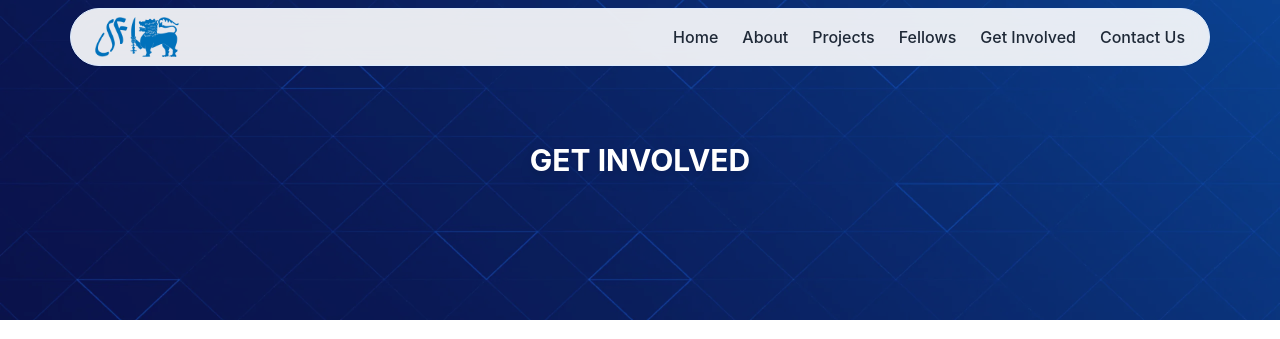
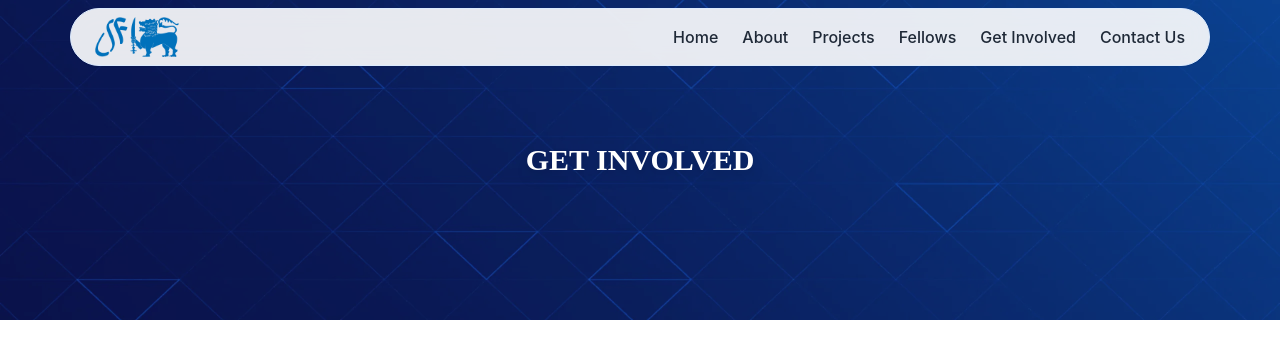
Before and after one commit to maneeshaxyz/lsflk, a Jekyll site: the page built from involved.md, in a window 1280 px wide and 900 px high. Shown: the top 339 px of the window. Built offline with Jekyll 4.4.1, drawn with Linux system fonts in a browser that asks for light colours; nearby versions of some CDN libraries.

Commit message:
all window size responsive issues fixed and modify contact us page

```diff
--- a/_includes/hero-involved.html
+++ b/_includes/hero-involved.html
@@ -6,7 +6,7 @@
     <img src="../images/about/blue_bg.webp" alt="Empowering Sri Lanka" class="w-full h-full object-cover">
     <div class="absolute inset-0 bg-blue-900/30"></div>
     <div class="absolute top-1/2 left-1/2 -translate-x-1/2 -translate-y-1/2 text-center">
-      <h1 class="text-2xl md:text-3xl font-bold text-white drop-shadow-lg">
+      <h1 class="text-2xl md:text-3xl font-bold text-white font-[Poppins] drop-shadow-lg">
         GET INVOLVED
       </h1>
     </div>
@@ -18,43 +18,40 @@
         <p class="text-base font-semibold text-blue-600 uppercase tracking-wider">Our Impact</p>
         <h2 class="mt-2 text-3xl font-bold text-gray-900 sm:text-4xl">What Our Volunteers Say</h2>
     </div>
+
     <div class="overflow-hidden mt-14 relative">
-  <div id="testimonialTrack" class="flex gap-10 transition-transform duration-500 ease-in-out">
+        <div id="testimonialTrack" class="flex gap-5 md:gap-10 transition-transform duration-500 ease-in-out">
 
-    <!-- Card 1 -->
-    <div class="flex-none w-1/2 max-w-1/2 bg-white p-10 pt-16 rounded-2xl text-left shadow-xl relative">
-      <span class="text-6xl text-gray-300 absolute top-2 left-6 leading-none">“</span>
-      <p class="text-lg text-gray-700 leading-relaxed pt-8">
+            <div class="flex-none w-full md:w-1/2 bg-white p-6 pt-12 md:p-10 md:pt-16 rounded-2xl text-left shadow-xl relative">
+                <span class="text-5xl text-gray-300 absolute top-1 left-4 md:text-6xl md:top-2 md:left-6 leading-none">“</span>
+                <p class="text-lg text-gray-700 leading-relaxed pt-6 md:pt-8">
                     Lorem ipsum dolor sit amet, consectetur adipiscing elit ut aliquam, purus sit amet luctus venenatis, lectus magna fringilla urna.
                 </p>
                 <p class="mt-7 text-xl font-bold">Jason Brody</p>
                 <p class="text-blue-600 text-lg font-medium">CEO, ABC Company</p>
             </div>
 
-    <!-- Card 2 -->
-    <div class="flex-none w-1/2 max-w-1/2 bg-white p-10 pt-16 rounded-2xl text-left shadow-xl relative">
-      <span class="text-6xl text-gray-300 absolute top-2 left-6 leading-none">“</span>
-      <p class="text-lg text-gray-700 leading-relaxed pt-8">
+            <div class="flex-none w-full md:w-1/2 bg-white p-6 pt-12 md:p-10 md:pt-16 rounded-2xl text-left shadow-xl relative">
+                <span class="text-5xl text-gray-300 absolute top-1 left-4 md:text-6xl md:top-2 md:left-6 leading-none">“</span>
+                <p class="text-lg text-gray-700 leading-relaxed pt-6 md:pt-8">
                     Aliquam malesuada bibendum arcu vitae elementum curabitur vitae nunc sed velit dignissim sodales ut eu sem.
                 </p>
                 <p class="mt-7 text-xl font-bold">Maria Silva</p>
                 <p class="text-blue-600 text-lg font-medium">Volunteer, GovOrg</p>
             </div>
 
-    <!-- Card 3 -->
-    <div class="flex-none w-1/2 max-w-1/2 bg-white p-10 pt-16 rounded-2xl text-left shadow-xl relative">
-      <span class="text-6xl text-gray-300 absolute top-2 left-6 leading-none">“</span>
-      <p class="text-lg text-gray-700 leading-relaxed pt-8">
+            <div class="flex-none w-full md:w-1/2 bg-white p-6 pt-12 md:p-10 md:pt-16 rounded-2xl text-left shadow-xl relative">
+                <span class="text-5xl text-gray-300 absolute top-1 left-4 md:text-6xl md:top-2 md:left-6 leading-none">“</span>
+                <p class="text-lg text-gray-700 leading-relaxed pt-6 md:pt-8">
                     Pharetra magna ac placerat vestibulum lectus mauris ultrices eros in cursus turpis massa tincidunt dui ut ornare.
                 </p>
                 <p class="mt-7 text-xl font-bold">Kevin Zhang</p>
                 <p class="text-blue-600 text-lg font-medium">Engineer, OpenInfra</p>
             </div>
 
-    <!-- Card 4 -->
-    <div class="flex-none w-1/2 max-w-1/2 bg-white p-10 pt-16 rounded-2xl text-left shadow-xl relative">
-      <span class="text-6xl text-gray-300 absolute top-2 left-6 leading-none">“</span>
-      <p class="text-lg text-gray-700 leading-relaxed pt-8">
+            <div class="flex-none w-full md:w-1/2 bg-white p-6 pt-12 md:p-10 md:pt-16 rounded-2xl text-left shadow-xl relative">
+                <span class="text-5xl text-gray-300 absolute top-1 left-4 md:text-6xl md:top-2 md:left-6 leading-none">“</span>
+                <p class="text-lg text-gray-700 leading-relaxed pt-6 md:pt-8">
                     Faucibus turpis in eu mi bibendum neque egestas congue quisque egestas diam in arcu cursus euismod quis.
                 </p>
                 <p class="mt-7 text-xl font-bold">Amara Jayasuriya</p>
@@ -65,30 +62,62 @@
     </div>
 </section>
 
-<!-- ✅ JavaScript for sliding -->
 <script>
     const track = document.getElementById('testimonialTrack');
-  const cards = document.querySelectorAll('#testimonialTrack > div');
+    const cards = Array.from(track.children);
+    let index = 0;
+    let intervalId;
 
-  let index = 0;
+    function setupSlider() {
+        // Stop any existing slider interval
+        if (intervalId) {
+            clearInterval(intervalId);
+        }
+
+        // Return early if there's nothing to slide
+        if (!cards.length) return;
+
+        // Determine how many cards are visible based on screen width
+        const isMobile = window.innerWidth < 768; // Tailwind's 'md' breakpoint
+        const visibleCards = isMobile ? 1 : 2;
+
+        // Dynamically get the gap from the CSS
+        const gap = parseInt(window.getComputedStyle(track).gap, 10);
 
         function slideNext() {
-    const gap = 40; // gap-10 = 2.5rem = 40px
-    const visibleCards = 2;
-    const cardWidth = cards[0].offsetWidth + gap;
+            // Move to the next index
+            index++;
 
-    index++;
+            // If we've reached the end, loop back to the start
+            // The loop point depends on how many cards are visible
             if (index > cards.length - visibleCards) {
                 index = 0;
             }
 
-    track.style.transform = `translateX(-${index * cardWidth}px)`;
+            // Calculate the distance to move the track
+            const cardWidth = cards[0].offsetWidth;
+            const slideDistance = index * (cardWidth + gap);
+            track.style.transform = `translateX(-${slideDistance}px)`;
         }
 
-  setInterval(slideNext, 3000);
+        // Start the automatic sliding
+        intervalId = setInterval(slideNext, 3000);
+    }
 
+    // Reset and re-initialize the slider when the window is resized
     window.addEventListener('resize', () => {
+        // Reset transform and index before recalculating
+        track.style.transition = 'none'; // Disable transition for instant reset
         index = 0;
-    track.style.transform = `translateX(0px)`;
+        track.style.transform = 'translateX(0)';
+
+        // A tiny delay to allow the browser to apply the reset before re-enabling transition
+        setTimeout(() => {
+            track.style.transition = 'transform 0.5s ease-in-out';
+            setupSlider();
+        }, 50);
     });
+
+    // Initial setup when the page loads
+    setupSlider();
 </script>
--- a/_includes/how-to-join-involved.html
+++ b/_includes/how-to-join-involved.html
@@ -1,21 +1,12 @@
-<!--
-=================================
-INVOLVED STEPS TIMELINE (Converted to Tailwind CSS)
-=================================
--->
 <section class="bg-gray-50/70 py-16 lg:py-20">
-  <!-- Main container for the timeline items -->
-  <div class="max-w-4xl mx-auto px-4 sm:px-6 lg:px-8 flex flex-col items-center">
+    <div class="max-w-4xl mx-auto px-4 sm:px-6 lg:px-8 flex flex-col">
 
-    <!-- Timeline Item 1 -->
-    <div class="flex flex-col md:flex-row items-start w-full mb-8">
-      <!-- Left: Number and Line -->
-      <div class="flex md:flex-col items-center md:items-center mr-0 md:mr-8 mb-4 md:mb-0 w-full md:w-auto">
+        <div class="flex items-stretch gap-4 md:gap-8 mb-8">
+            <div class="flex flex-col items-center">
                 <img src="../images/involved/1.webp" alt="01" class="w-16 md:w-24 flex-shrink-0">
-        <div class="w-full h-1 md:w-1 md:h-48 bg-blue-600 ml-4 md:ml-0 md:mt-2"></div>
+                <div class="w-1 bg-blue-600 flex-grow mt-2"></div>
             </div>
-      <!-- Right: Content Card -->
-      <div class="bg-white/90 rounded-lg shadow-lg p-6 flex-1 w-full">
+            <div class="bg-white/90 rounded-lg shadow-lg p-6 flex-1">
                 <h3 class="text-xl font-bold text-[#001b44] mb-3">Join LSF mailing lists</h3>
                 <p class="text-sm text-gray-700 mb-3">Many LSF mailing lists are open to the public and enable you to stay engaged and aware of project updates so that you can contribute when you have time in your schedule. Our team and volunteers also use the mailing lists to shout out for expert help and post about issues they need advice on.</p>
                 <p class="text-sm text-gray-700 mb-4">If you’re interested, sign up for one of them, or all of them and connect to the community!</p>
@@ -27,13 +18,12 @@
             </div>
         </div>
 
-    <!-- Timeline Item 2 -->
-    <div class="flex flex-col md:flex-row items-start w-full mb-8">
-      <div class="flex md:flex-col items-center md:items-center mr-0 md:mr-8 mb-4 md:mb-0 w-full md:w-auto">
+        <div class="flex items-stretch gap-4 md:gap-8 mb-8">
+            <div class="flex flex-col items-center">
                 <img src="../images/involved/2.webp" alt="02" class="w-16 md:w-24 flex-shrink-0">
-        <div class="w-full h-1 md:w-1 md:h-48 bg-blue-600 ml-4 md:ml-0 md:mt-2"></div>
+                <div class="w-1 bg-blue-600 flex-grow mt-2"></div>
             </div>
-      <div class="bg-white/90 rounded-lg shadow-lg p-6 flex-1 w-full">
+            <div class="bg-white/90 rounded-lg shadow-lg p-6 flex-1">
                 <h3 class="text-xl font-bold text-[#001b44] mb-3">Follow Us</h3>
                 <p class="text-sm text-gray-700 mb-4">Join us through our social media platforms to connect.</p>
                 <div class="flex items-center gap-3">
@@ -45,13 +35,12 @@
             </div>
         </div>
 
-    <!-- Timeline Item 3 -->
-    <div class="flex flex-col md:flex-row items-start w-full mb-8">
-      <div class="flex md:flex-col items-center md:items-center mr-0 md:mr-8 mb-4 md:mb-0 w-full md:w-auto">
+        <div class="flex items-stretch gap-4 md:gap-8 mb-8">
+            <div class="flex flex-col items-center">
                 <img src="../images/involved/3.webp" alt="03" class="w-16 md:w-24 flex-shrink-0">
-        <div class="w-full h-1 md:w-1 md:h-48 bg-blue-600 ml-4 md:ml-0 md:mt-2"></div>
+                <div class="w-1 bg-blue-600 flex-grow mt-2"></div>
             </div>
-      <div class="bg-white/90 rounded-lg shadow-lg p-6 flex-1 w-full">
+            <div class="bg-white/90 rounded-lg shadow-lg p-6 flex-1">
                 <h3 class="text-xl font-bold text-[#001b44] mb-3">Contribute to Projects</h3>
                 <p class="text-sm text-gray-700 mb-3">Visit Projects Page to see more.</p>
                 <p class="text-sm text-gray-700 mb-3">LSF invites anyone to contribute via Github issues. Check out the relevant GitHub repository and documentation, select an issue that matches your skill strengths and send a pull request for review. Some repos will label issues as a “good first issue” to guide you.</p>
@@ -59,50 +48,46 @@
             </div>
         </div>
 
-    <!-- Timeline Item 4 -->
-    <div class="flex flex-col md:flex-row items-start w-full mb-8">
-      <div class="flex md:flex-col items-center md:items-center mr-0 md:mr-8 mb-4 md:mb-0 w-full md:w-auto">
+        <div class="flex items-stretch gap-4 md:gap-8 mb-8">
+            <div class="flex flex-col items-center">
                 <img src="../images/involved/4.webp" alt="04" class="w-16 md:w-24 flex-shrink-0">
-        <div class="w-full h-1 md:w-1 md:h-48 bg-blue-600 ml-4 md:ml-0 md:mt-2"></div>
+                <div class="w-1 bg-blue-600 flex-grow mt-2"></div>
             </div>
-      <div class="bg-white/90 rounded-lg shadow-lg p-6 flex-1 w-full">
+            <div class="bg-white/90 rounded-lg shadow-lg p-6 flex-1">
                 <h3 class="text-xl font-bold text-[#001b44] mb-3">Contribute to training materials and workshops</h3>
                 <p class="text-sm text-gray-700 mb-3">Are you an expert in a particular technology, language or functional domain? Do you enjoy sharing your knowledge with others?</p>
                 <p class="text-sm text-gray-700">Join us and help us build technical capacity in government organizations through training and knowledge transfers, and enable the government to own, evolve and maintain open source systems well into the future.</p>
             </div>
         </div>
 
-    <!-- Timeline Item 5 -->
-    <div class="flex flex-col md:flex-row items-start w-full mb-8">
-      <div class="flex md:flex-col items-center md:items-center mr-0 md:mr-8 mb-4 md:mb-0 w-full md:w-auto">
+        <div class="flex items-stretch gap-4 md:gap-8 mb-8">
+            <div class="flex flex-col items-center">
                 <img src="../images/involved/5.webp" alt="05" class="w-16 md:w-24 flex-shrink-0">
-        <div class="w-full h-1 md:w-1 md:h-48 bg-blue-600 ml-4 md:ml-0 md:mt-2"></div>
+                <div class="w-1 bg-blue-600 flex-grow mt-2"></div>
             </div>
-      <div class="bg-white/90 rounded-lg shadow-lg p-6 flex-1 w-full">
+            <div class="bg-white/90 rounded-lg shadow-lg p-6 flex-1">
                 <h3 class="text-xl font-bold text-[#001b44] mb-3">If you work in government, get LSF engaged in a project</h3>
                 <p class="text-sm text-gray-700">We are passionate about building open source systems to help the country run better. Open source helps the government build and evolve systems cost effectively and sustainably. It enables government agency teams to invite collaboration from the best and brightest across Sri Lanka.</p>
             </div>
         </div>
 
-    <!-- Timeline Item 6 -->
-    <div class="flex flex-col md:flex-row items-start w-full mb-8">
-      <div class="flex md:flex-col items-center md:items-center mr-0 md:mr-8 mb-4 md:mb-0 w-full md:w-auto">
+        <div class="flex items-stretch gap-4 md:gap-8 mb-8">
+            <div class="flex flex-col items-center">
                 <img src="../images/involved/6.webp" alt="06" class="w-16 md:w-24 flex-shrink-0">
-        <div class="w-full h-1 md:w-1 md:h-48 bg-blue-600 ml-4 md:ml-0 md:mt-2"></div>
+                <div class="w-1 bg-blue-600 flex-grow mt-2"></div>
             </div>
-      <div class="bg-white/90 rounded-lg shadow-lg p-6 flex-1 w-full">
+            <div class="bg-white/90 rounded-lg shadow-lg p-6 flex-1">
                 <h3 class="text-xl font-bold text-[#001b44] mb-3">Attend hackathons and events</h3>
                 <p class="text-sm text-gray-700 mb-3">LSF hosts hackathons and other events throughout the year.</p>
                 <p class="text-sm text-gray-700">Follow us on our social media channels and stay updated through our mailing lists to hear about our upcoming events and how you can be a part of them. We’re looking forward to seeing you!</p>
             </div>
         </div>
 
-    <!-- Timeline Item 7 (Last item, no line) -->
-    <div class="flex flex-col md:flex-row items-start w-full">
-      <div class="flex md:flex-col items-center md:items-center mr-0 md:mr-8 mb-4 md:mb-0 w-full md:w-auto">
+        <div class="flex items-stretch gap-4 md:gap-8">
+            <div class="flex flex-col items-center">
                 <img src="../images/involved/7.webp" alt="07" class="w-16 md:w-24 flex-shrink-0">
                 </div>
-      <div class="bg-white/90 rounded-lg shadow-lg p-6 flex-1 w-full">
+            <div class="bg-white/90 rounded-lg shadow-lg p-6 flex-1">
                 <h3 class="text-xl font-bold text-[#001b44] mb-3">Join the LSF Alumni Group</h3>
                 <p class="text-sm text-gray-700 mb-4">If you have already contributed to projects, join our LSF Alumni Group to stay in touch with other contributors and volunteers.</p>
                 <div class="flex flex-wrap gap-2">
```
Also changed, not shown: _includes/hero-form-contact.html (+14 -21 lines), _includes/movingBoxes-home.html (+33 -13 lines). Lines whose indentation alone changed are shown as unchanged.
